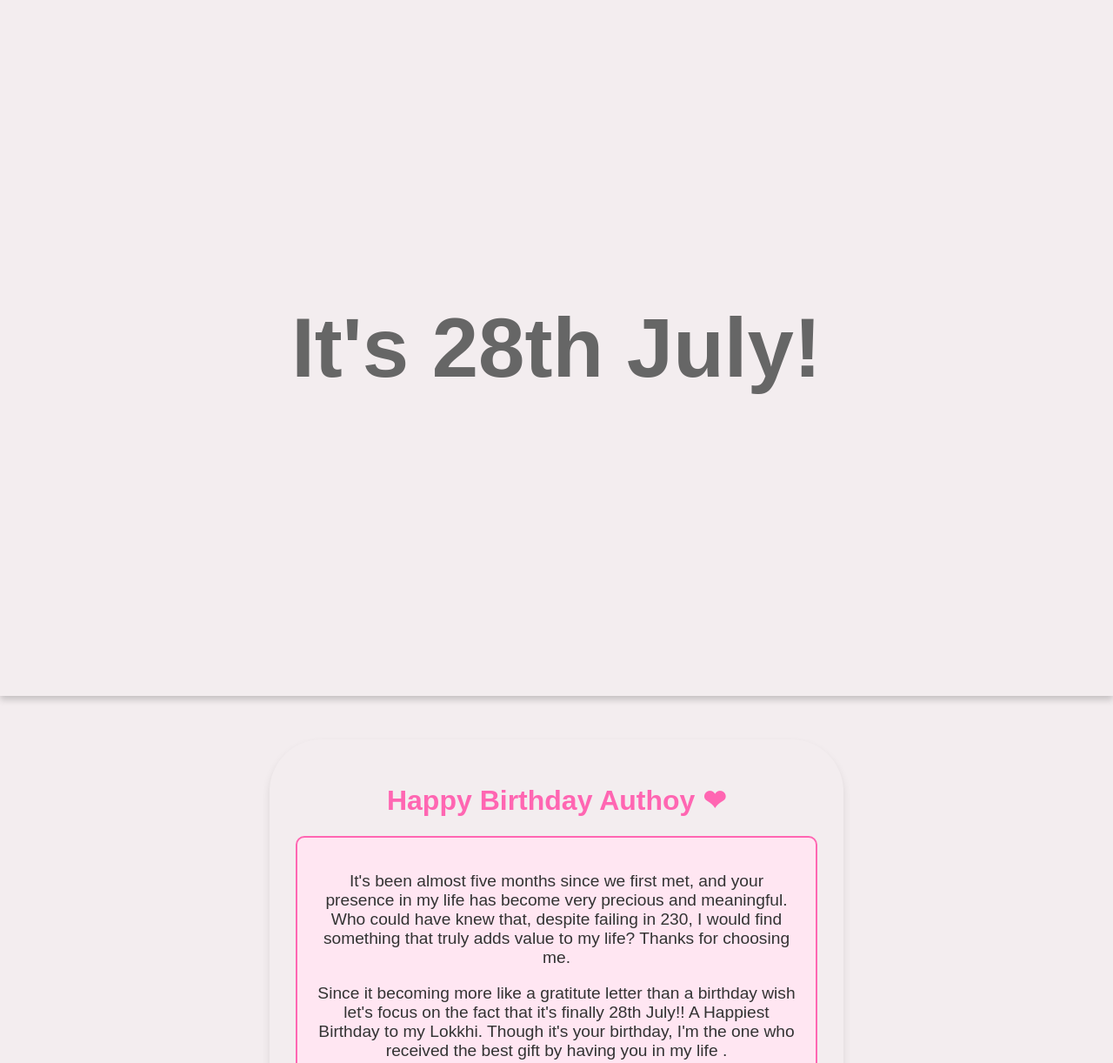
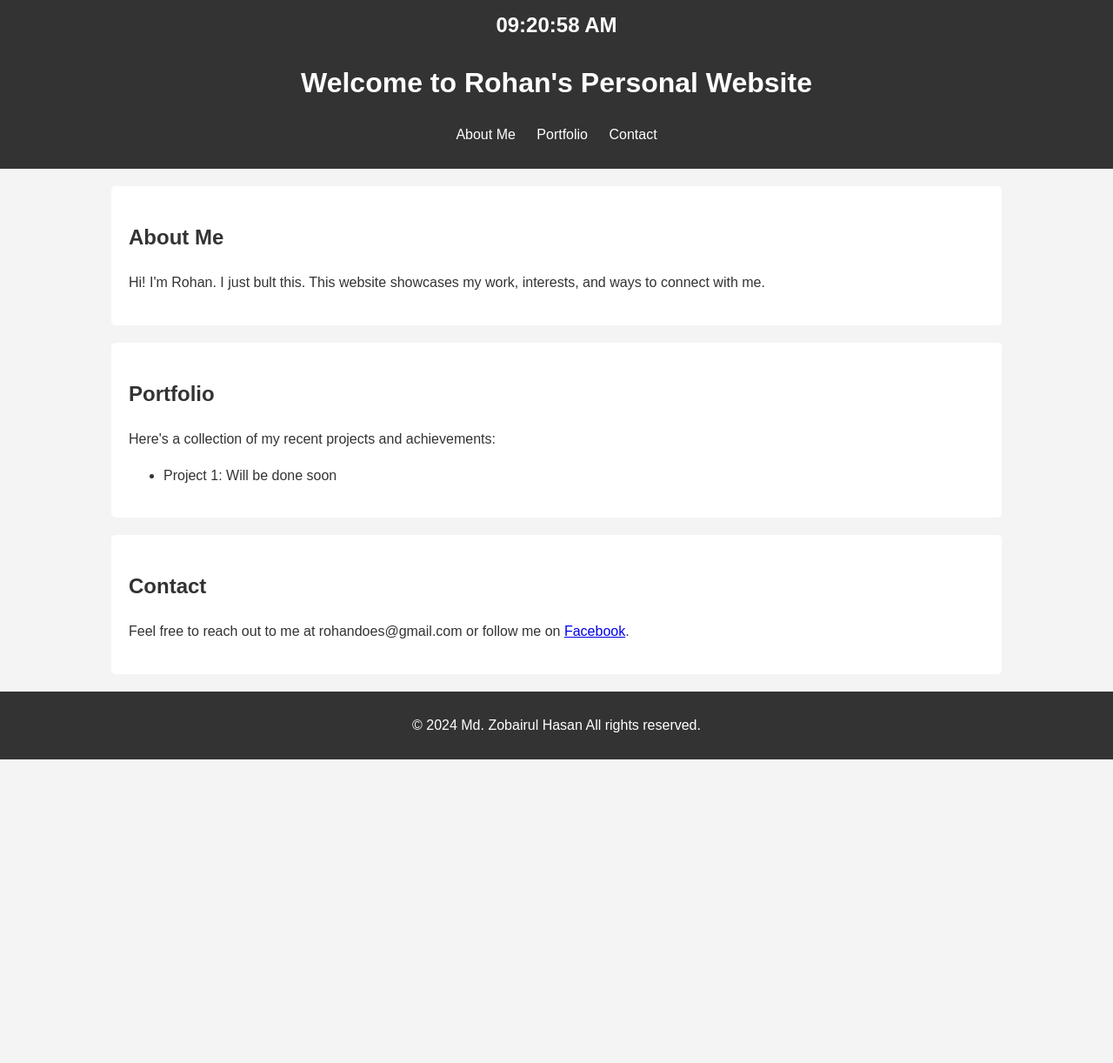
Before and after one commit to Rohandoes/website, a plain HTML site: page index.html in a window 1280 px wide. Shown: the top 1222 px of the page at 87% size. After the commit the page ends 873 px from the top, so only its background shows below. Drawn offline with Linux system fonts and the light colour scheme; a script that the page names is missing.

Commit message:
Add files via upload

```diff
--- a/index.html
+++ b/index.html
@@ -3,166 +3,126 @@
 <head>
     <meta charset="UTF-8">
     <meta name="viewport" content="width=device-width, initial-scale=1.0">
-    <title>Birthday Wish For My Precious</title>
+    <title>My Personal Website</title>
     <style>
         body {
             font-family: Arial, sans-serif;
+            line-height: 1.6;
             margin: 0;
             padding: 0;
-            background-color: #f3edef;
+            background-color: #f4f4f4;
             color: #333;
+        }
+        header {
+            background: #333;
+            color: #fff;
+            padding: 10px 0;
             text-align: center;
         }
-        .countdown-container {
-            display: flex;
-            align-items: center;
-            justify-content: center;
-            height: 100vh;
-            background: #ffffff;
-            color: #333;
-            font-size: 2em;
-            font-weight: bold;
-            position: relative;
-            z-index: 1000;
-            border-bottom: 0px solid #f3edef;
-            box-shadow: 0 4px 8px rgba(0, 0, 0, 0.2);
-            text-shadow: 1px 1px 2px rgba(0, 0, 0, 0.5);
+        nav ul {
+            padding: 0;
+            list-style: none;
+            text-align: center;
         }
-        #countdown-message {
-            color: #666;
+        nav ul li {
+            display: inline;
+            margin: 0 10px;
         }
-        .countdown-message {
-            font-size: 3em;
-            color: #ff66b2;
-            margin: 0;
+        nav ul li a {
+            color: #fff;
+            text-decoration: none;
         }
         .container {
-            padding: 30px;
-            background-color: #f3edef;
-            border-radius: 60px;
-            max-width: 600px;
-            margin: 50px auto;
-            box-shadow: 0 5px 10px rgba(0.1, 0.1, 0.1, 0.1);
-            display: none;
-            opacity: 0;
-            transform: translateY(20px);
-            animation: fadeInUp 1s forwards;
+            width: 80%;
+            margin: auto;
+            overflow: hidden;
         }
-        @keyframes fadeInUp {
-            from {
-                opacity: 0;
-                transform: translateY(20px);
-            }
-            to {
-                opacity: 1;
-                transform: translateY(0);
-            }
-        }
-        h1 {
-            color: #ff66b2;
-        }
-        p {
-            font-size: 1.2em;
-        }
-        .message {
-            background-color: #ffe6f2;
-            border: 2px solid #ff66b2;
-            border-radius: 10px;
+        #about, #portfolio, #contact {
             padding: 20px;
             margin: 20px 0;
+            background: #fff;
+            border-radius: 5px;
         }
-        .button {
-            display: inline-block;
-            padding: 10px 20px;
-            font-size: 1em;
-            color: #ffffff;
-            background-color: #ff66b2;
-            border: none;
-            border-radius: 5px;
-            text-decoration: none;
-            margin-top: 20px;
+        footer {
+            text-align: center;
+            padding: 10px 0;
+            background: #333;
+            color: #fff;
         }
-        .button:hover {
-            background-color: #ff3385;
-        }
-        #fireworks {
-            position: fixed;
-            top: 0;
-            left: 0;
-            width: 100%;
-            height: 100%;
-            pointer-events: none;
-            z-index: 999;
+        #clock {
+            font-size: 24px;
+            font-weight: bold;
+            margin-bottom: 10px;
         }
     </style>
 </head>
 <body>
-    <div class="countdown-container" id="countdown">
-        <div id="countdown-message">Loading countdown...</div>
+    <header>
+        <div id="clock"></div>
+        <h1>Welcome to Rohan's Personal Website</h1>
+        <nav>
+            <ul>
+                <li><a href="#about">About Me</a></li>
+                <li><a href="#portfolio">Portfolio</a></li>
+                <li><a href="#contact">Contact</a></li>
+            </ul>
+        </nav>
+    </header>
+
+    <div class="container">
+        <section id="about">
+            <h2>About Me</h2>
+            <p>Hi! I'm Rohan. I just bult this. This website showcases my work, interests, and ways to connect with me.</p>
+        </section>
+
+        <section id="portfolio">
+            <h2>Portfolio</h2>
+            <p>Here's a collection of my recent projects and achievements:</p>
+            <ul>
+                <li>Project 1: Will be done soon</li>
+
+            </ul>
+        </section>
+
+        <section id="contact">
+            <h2>Contact</h2>
+            <p>Feel free to reach out to me at rohandoes@gmail.com or follow me on <a href="https://www.facebook.com/zobairulhasan" target="_blank">Facebook</a>.</p>
+        </section>
     </div>
 
-    <div class="container" id="content">
-        <h1>Happy Birthday Authoy &#10084</h1>
-        <div class="message">
-            <p>It's been almost five months since we first met, and your presence in my life has become very precious and meaningful. Who could have knew that, despite failing in 230, I would find something that truly adds value to my life? Thanks for choosing me.</p>
-            <p>Since it becoming more like a gratitute letter than a birthday wish let's focus on the fact that it's finally 28th July!! A Happiest Birthday to my Lokkhi. Though it's your birthday, I'm the one who received the best gift by having you in my life .</p>
-            <p>I wanna remind you once again how incredibly special you are to me. Your make every day brighter and more joyful. I am so grateful for every moment we shared, and I can't wait to create even more amazing memories with you. You deserve all the happiness in the world, today and always.</p>
-            <p>Happy Birthday Authoy<3</p>
-        </div>
-    </div>
-
-
-    <canvas id="fireworks"></canvas>
-
-
-    <script src="https://cdn.jsdelivr.net/npm/fireworks-js@2.0.0/dist/fireworks.min.js"></script>
+    <footer>
+        <p>&copy; 2024 Md. Zobairul Hasan All rights reserved.</p>
+    </footer>
 
     <script>
-        function updateCountdown() {
-            const countdownDate = new Date('2024-07-28T01:03:00').getTime();
-            const now = new Date().getTime();
-            const distance = countdownDate - now;
+        function showTime() {
+            var date = new Date();
+            var h = date.getHours();
+            var m = date.getMinutes();
+            var s = date.getSeconds();
+            var session = "AM";
 
-            if (distance < 0) {
-                document.getElementById('countdown-message').innerHTML = "It's 28th July!";
-                document.getElementById('countdown-message').style.fontSize = '3em';
-                document.getElementById('countdown-message').style.fontWeight = 'bold';
-                document.getElementById('countdown').style.background = 'none';
-                document.getElementById('countdown').style.color = '#ff66b2';
-                document.getElementById('countdown').style.textShadow = 'none';
-                document.getElementById('content').style.display = 'block';
-                startFireworks();
-                return;
+            if(h == 0){
+                h = 12;
             }
 
-            const days = Math.floor(distance / (1000 * 60 * 60 * 24));
-            const hours = Math.floor((distance % (1000 * 60 * 60 * 24)) / (1000 * 60 * 60));
-            const minutes = Math.floor((distance % (1000 * 60 * 60)) / (1000 * 60));
-            const seconds = Math.floor((distance % (1000 * 60)) / 1000);
+            if(h > 12){
+                h = h - 12;
+                session = "PM";
+            }
 
-            document.getElementById('countdown-message').innerHTML =
-                days + "d " + hours + "h " + minutes + "m " + seconds + "s ";
+            h = (h < 10) ? "0" + h : h;
+            m = (m < 10) ? "0" + m : m;
+            s = (s < 10) ? "0" + s : s;
+
+            var time = h + ":" + m + ":" + s + " " + session;
+            document.getElementById("clock").innerText = time;
+            document.getElementById("clock").textContent = time;
+
+            setTimeout(showTime, 1000);
         }
 
-        function startFireworks() {
-            const canvas = document.getElementById('fireworks');
-            const fireworks = new Fireworks(canvas, {
-                speed: 2,
-                acceleration: 1.05,
-                friction: 0.98,
-                particles: 150,
-                duration: 1000,
-                opacity: 0.8,
-                colors: ['#ff66b2', '#ff3385', '#ffccff']
-            });
-            fireworks.start();
-        }
-
-
-        setInterval(updateCountdown, 1000);
-
-
-        updateCountdown();
+        showTime();
     </script>
 </body>
 </html>
```
